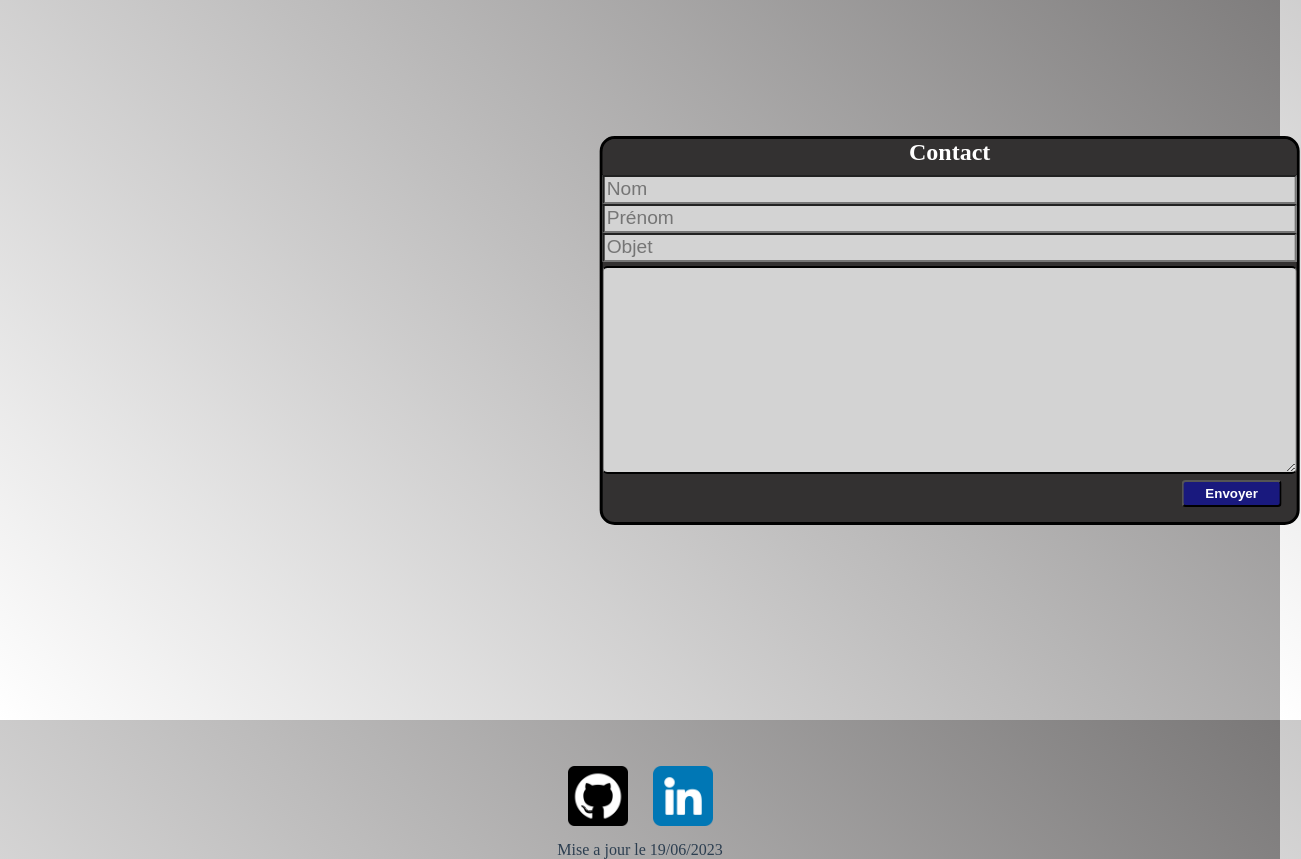
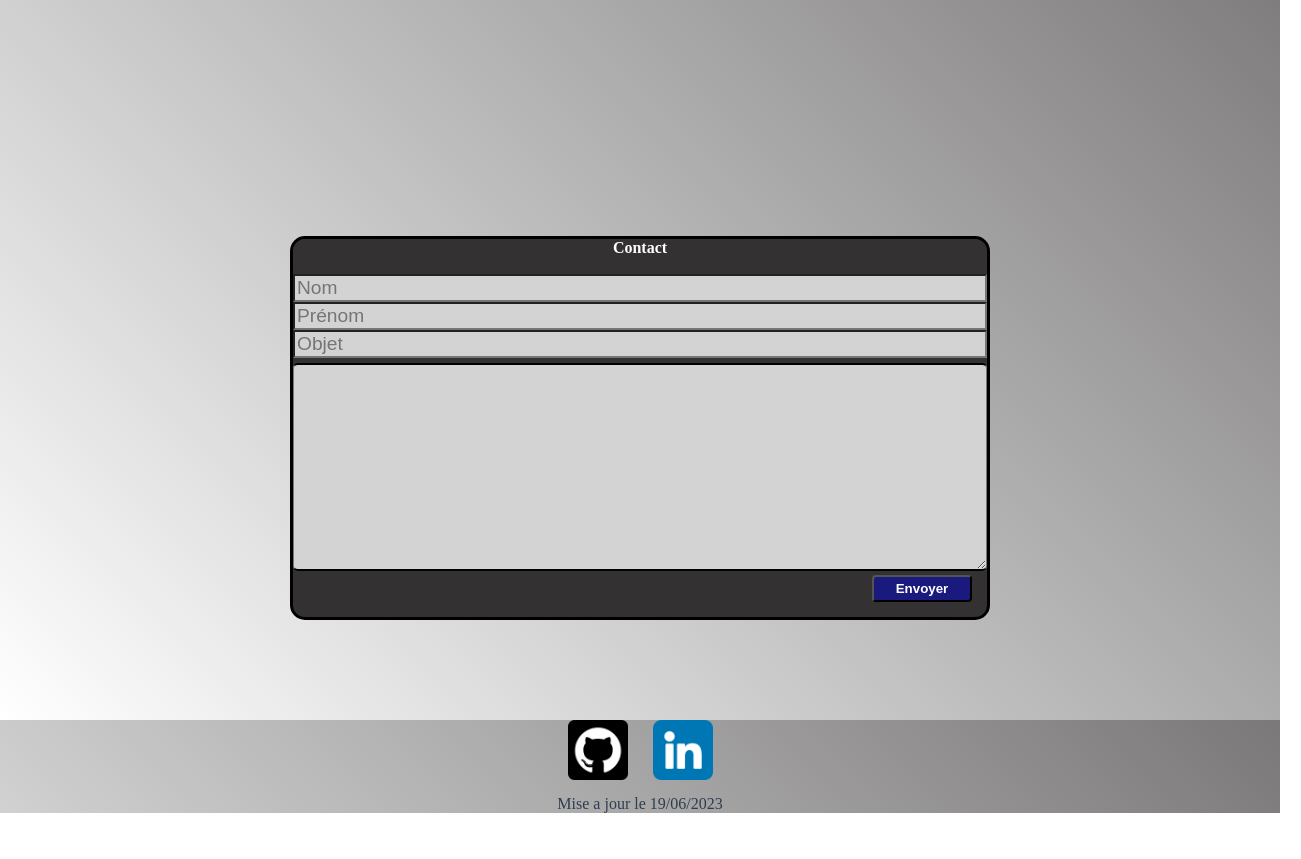
Before and after one commit to Sikiroux/Portfolio_VueJS, a Vue app in the folder Portfolio/: page / in a window 1280 px wide. Shown: the part 880-1739 px from the top of the page, 1301 px wide, since content can reach past the window. After the commit the page ends 1693 px from the top, so only its background shows below. Built offline with nearby package versions, Linux system fonts and the light colour scheme.

Commit message:
Change margin between section

```diff
--- a/Portfolio/src/components/Contact.vue
+++ b/Portfolio/src/components/Contact.vue
@@ -37,15 +37,12 @@ function executeFunction() {
 </template>
 
 <style scoped>
-    section {
-        height: 700px;
-        font-size: 1.5rem;
-        width: 701px;
+    section#contact {
         display: flex;
-        flex-direction: column;
-        transform: translateX(67%);
-        position: relative;
-        top: 110px;
+        justify-content: center;
+        margin-left: 0px;
+        margin-top: 250px;
+        margin-bottom: 100px;
     }
 
     form {
--- a/Portfolio/src/components/Header.vue
+++ b/Portfolio/src/components/Header.vue
@@ -13,8 +13,9 @@ onMounted(() => {
     console.log(presentation.offsetTop)
     function changeStyleOnScroll() {
         let projectTop = project.offsetTop;
-        let contactTop = 700;
+        let contactTop = 600;
         let presentationTop = -20;
+        console.log(projectTop)
         console.log(contactTop);
         console.log(contact.id)
         window.onscroll = () => {
--- a/Portfolio/src/components/Slideshow.vue
+++ b/Portfolio/src/components/Slideshow.vue
@@ -57,6 +57,7 @@ function handleCloseModal() {
         font-size: 2.3rem;
         font-weight: bold;
         color: white;
+        margin-top: 100px;
     }
 
     a.anchor{
```
Also changed, not shown: Portfolio/src/views/404.vue (added).
